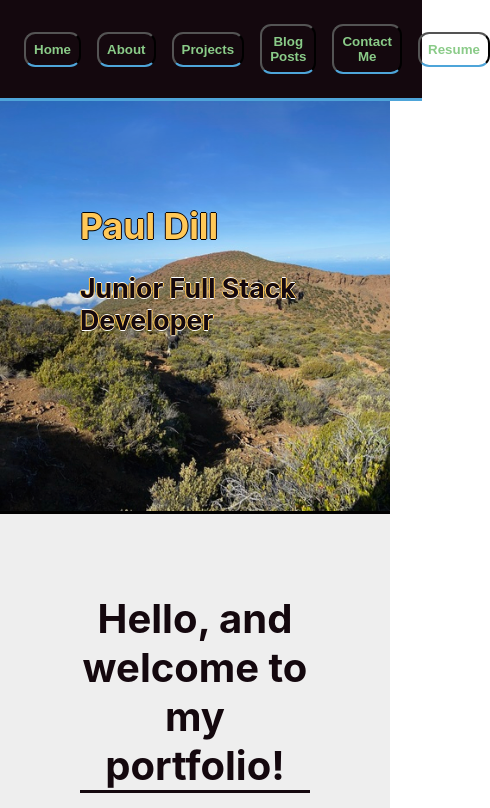
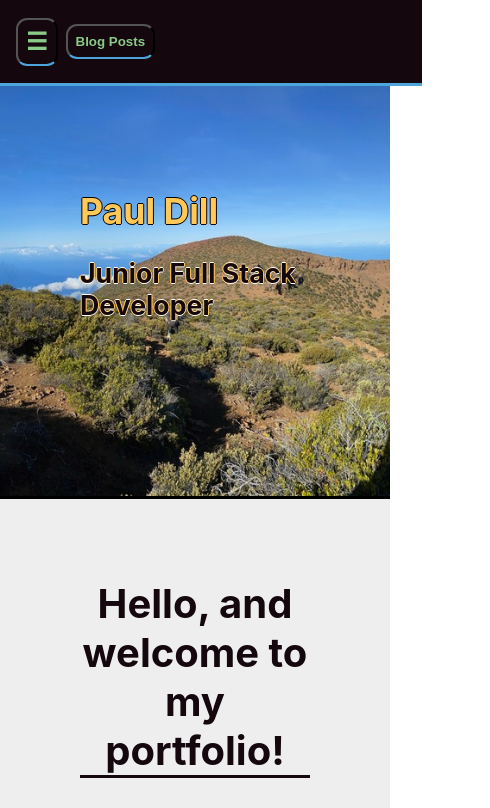
Before and after one commit to Dillweed5446/portfolio_2.0, a React (Create React App) app: page / in a window 390 px wide. Shown: the top 808 px of the page, 490 px wide, since content can reach past the window. Built offline with nearby package versions, Linux system fonts and the light colour scheme.

Commit message:
Fix dropdown menu for mobile

```diff
--- a/src/components/Headerbar/headerbar.tsx
+++ b/src/components/Headerbar/headerbar.tsx
@@ -1,22 +1,70 @@
-import React from 'react'
+
+import React, { useState } from 'react'
 import DropdownMenu from './dropdownMenu'
-import { Button } from '../../styles/globalStyledComponents'
+import { Button, MenuContainer } from '../../styles/globalStyledComponents'
 import { BlogPostsArray } from './blogPosts'
+import OutsideClickHandler from 'react-outside-click-handler'
 import '../../styles/headerbar.css'
+import '../../styles/dropdownMenu.css'
+import resume from '../../Paul_Dill_junior_developer_PDF.pdf'
 
 export default function HeaderBar () {
-  function clickHandler (id: string) {
+  const [menuOpen, toggleMenu] = useState(false)
+
+  const clickHandler = (id: string) => {
     document.getElementById(id).scrollIntoView({ behavior: 'smooth', block: 'start' })
   }
 
+  const handleClick = (e:any) => {
+    e.preventDefault()
+    toggleMenu(!menuOpen)
+  }
+
   return (
+    window.matchMedia('(max-device-width: 849px)').matches
+      ? (
+    <div className="header" style={{ position: 'sticky' }} >
+      <OutsideClickHandler onOutsideClick={() => toggleMenu(false)}>
+            {menuOpen
+              ? <div>
+                <Button style={{ fontSize: 'large', margin: 0 }}>☰</Button>
+                <MenuContainer>
+                  <Button onClick={() => {
+                    toggleMenu(false)
+                    clickHandler('home')
+                  }} >Home</Button>
+                  <Button onClick={() => {
+                    toggleMenu(false)
+                    clickHandler('about')
+                  }} >About</Button>
+                  <Button onClick={() => {
+                    toggleMenu(false)
+                    clickHandler('projects')
+                  }}>Projects</Button>
+                  <Button onClick={() => {
+                    toggleMenu(false)
+                    clickHandler('contact')
+                  }}>Contact Me</Button>
+                  <Button><a href={resume}>Resume</a></Button>
+              </MenuContainer>
+              </div>
+              : <Button style={{ fontSize: 'x-large', margin: 0, cursor: 'pointer' }} onClick={handleClick}
+              > ☰</Button>
+            }
+          </OutsideClickHandler>
+          <DropdownMenu menuOptions={BlogPostsArray}>Blog Posts</DropdownMenu>
+    </div>
+        )
+      : (
+
 <div className='header'>
     <Button onClick={() => clickHandler('home')} >Home</Button>
     <Button onClick={() => clickHandler('about')} >About</Button>
     <Button onClick={() => clickHandler('projects')}>Projects</Button>
     <DropdownMenu menuOptions={BlogPostsArray}>Blog Posts</DropdownMenu>
     <Button onClick={() => clickHandler('contact')}>Contact Me</Button>
-    <Button>Resume</Button>
+    <Button><a href={resume}>Resume</a></Button>
 </div>
+        )
   )
 }
```
